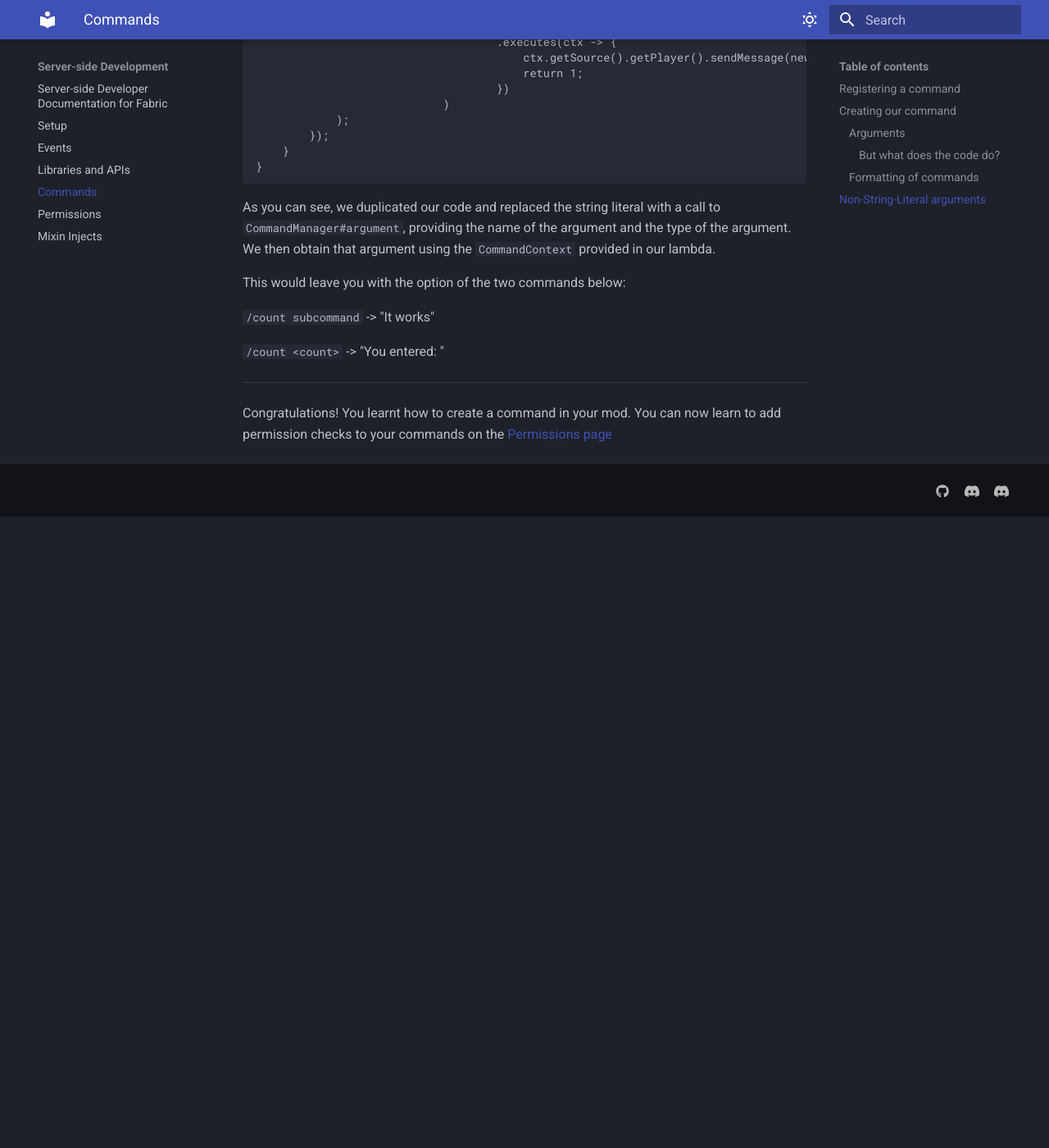
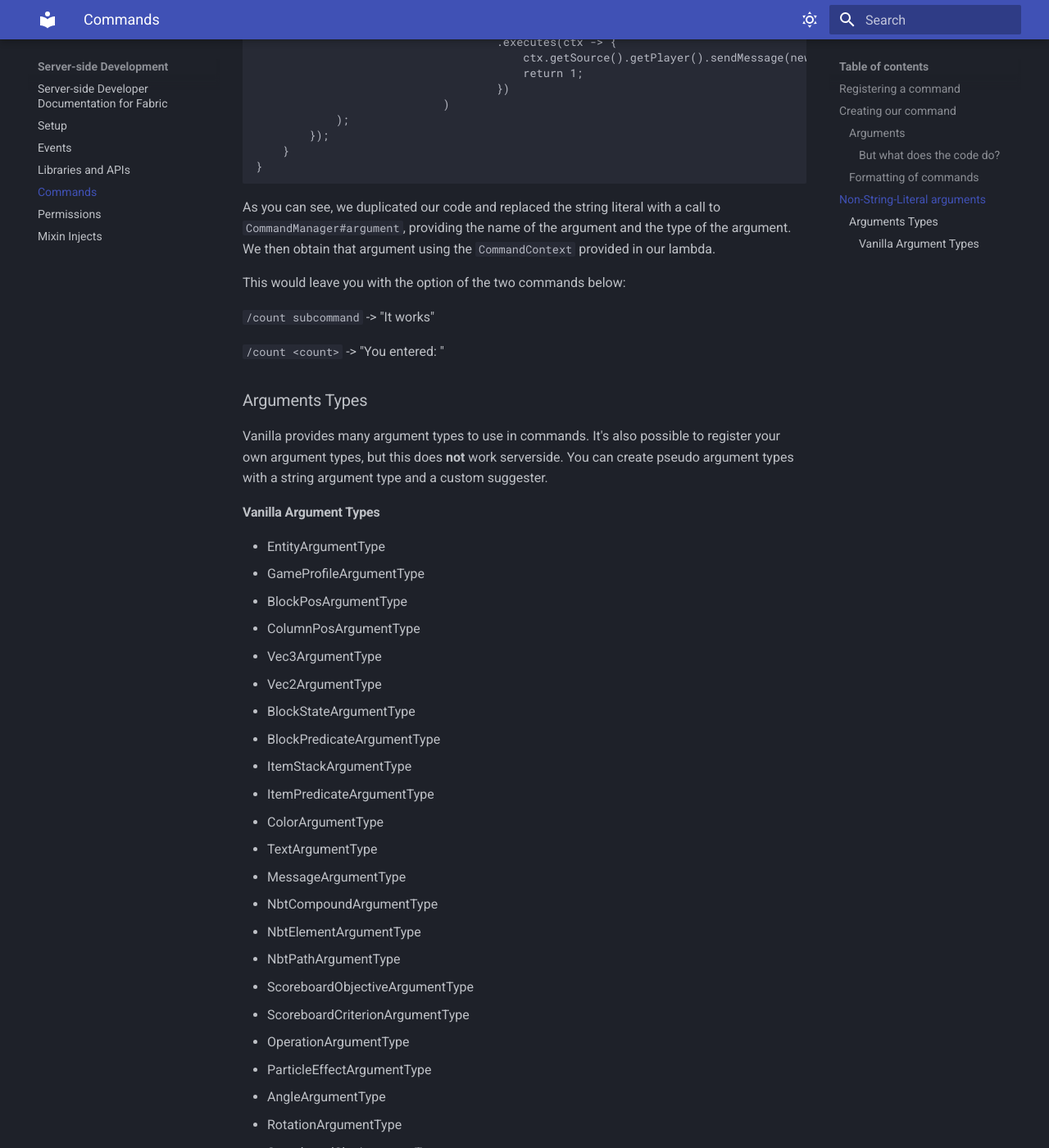
Before and after one commit to QuiltServerTools/ServerSideDevDocs, an MkDocs documentation site: the page built from docs/commands.md, in a window 1280 px wide and 1400 px high, scrolled down 2775 px. Shown: the whole window at 82% size. Built offline with MkDocs 1.6.1 and Material for MkDocs 9.7.7, drawn with Linux system fonts in a browser that asks for light colours; before the commit the page ends 3405 px from its top, so only the background shows below that; some of the changed text lies outside the part shown.

Commit message:
Document Argument Types

```diff
--- a/docs/commands.md
+++ b/docs/commands.md
@@ -144,6 +144,51 @@ This would leave you with the option of the two commands below:
 
 `/count <count>` -> "You entered: <count>"
 
+### Arguments Types
+
+Vanilla provides many argument types to use in commands.
+It's also possible to register your own argument types, but this does **not** work serverside.
+You can create pseudo argument types with a string argument type and a custom suggester.
+
+#### Vanilla Argument Types
+* EntityArgumentType
+* GameProfileArgumentType
+* BlockPosArgumentType
+* ColumnPosArgumentType
+* Vec3ArgumentType
+* Vec2ArgumentType
+* BlockStateArgumentType
+* BlockPredicateArgumentType
+* ItemStackArgumentType
+* ItemPredicateArgumentType
+* ColorArgumentType
+* TextArgumentType
+* MessageArgumentType
+* NbtCompoundArgumentType
+* NbtElementArgumentType
+* NbtPathArgumentType
+* ScoreboardObjectiveArgumentType
+* ScoreboardCriterionArgumentType
+* OperationArgumentType
+* ParticleEffectArgumentType
+* AngleArgumentType
+* RotationArgumentType
+* ScoreboardSlotArgumentType
+* ScoreHolderArgumentType
+* SwizzleArgumentType
+* TeamArgumentType
+* ItemSlotArgumentType
+* IdentifierArgumentType
+* StatusEffectArgumentType
+* CommandFunctionArgumentType
+* EntityAnchorArgumentType
+* IntRangeArgumentType
+* FloatRangeArgumentType
+* EnchantmentArgumentType
+* EntitySummonArgumentType
+* DimensionArgumentType
+* TimeArgumentType
+* UuidArgumentType
 ---
 
 Congratulations! You learnt how to create a command in your mod. You can now learn to add permission checks to your commands on the [Permissions page](permissions.md)
```
